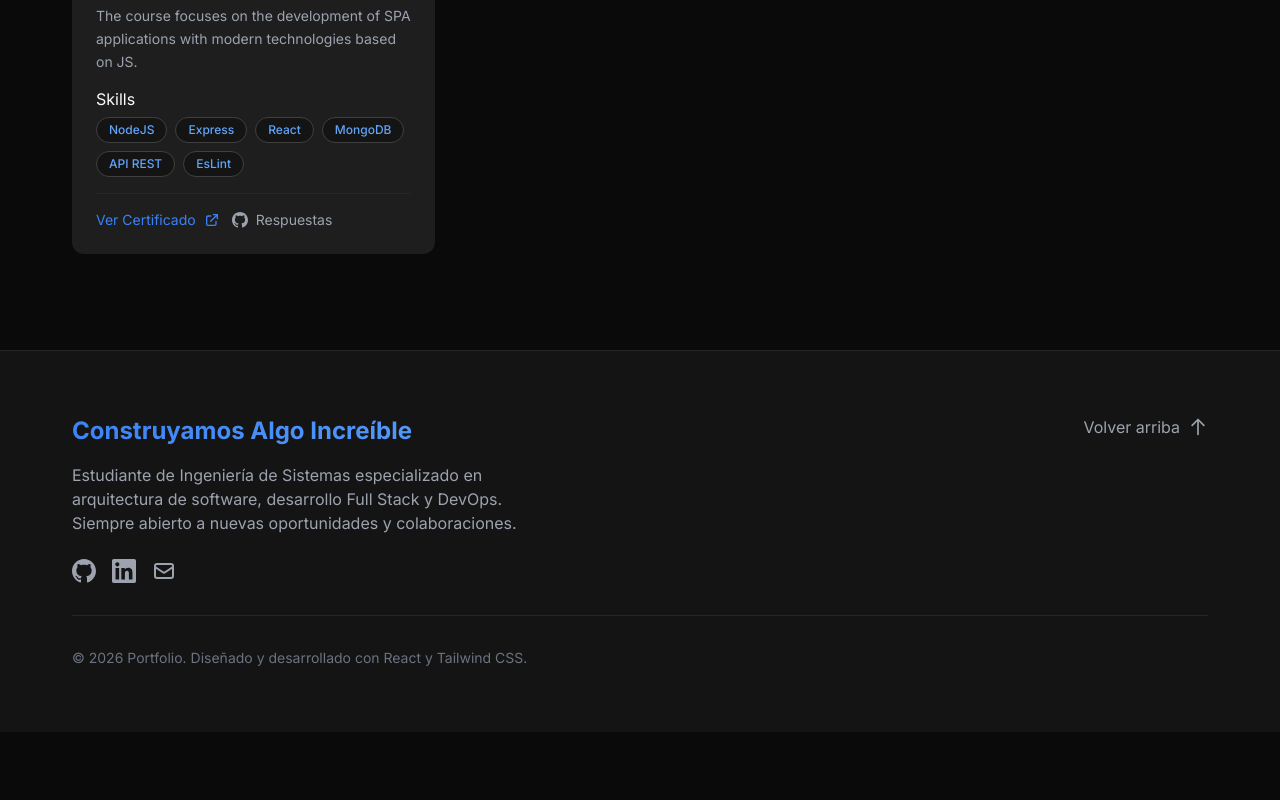
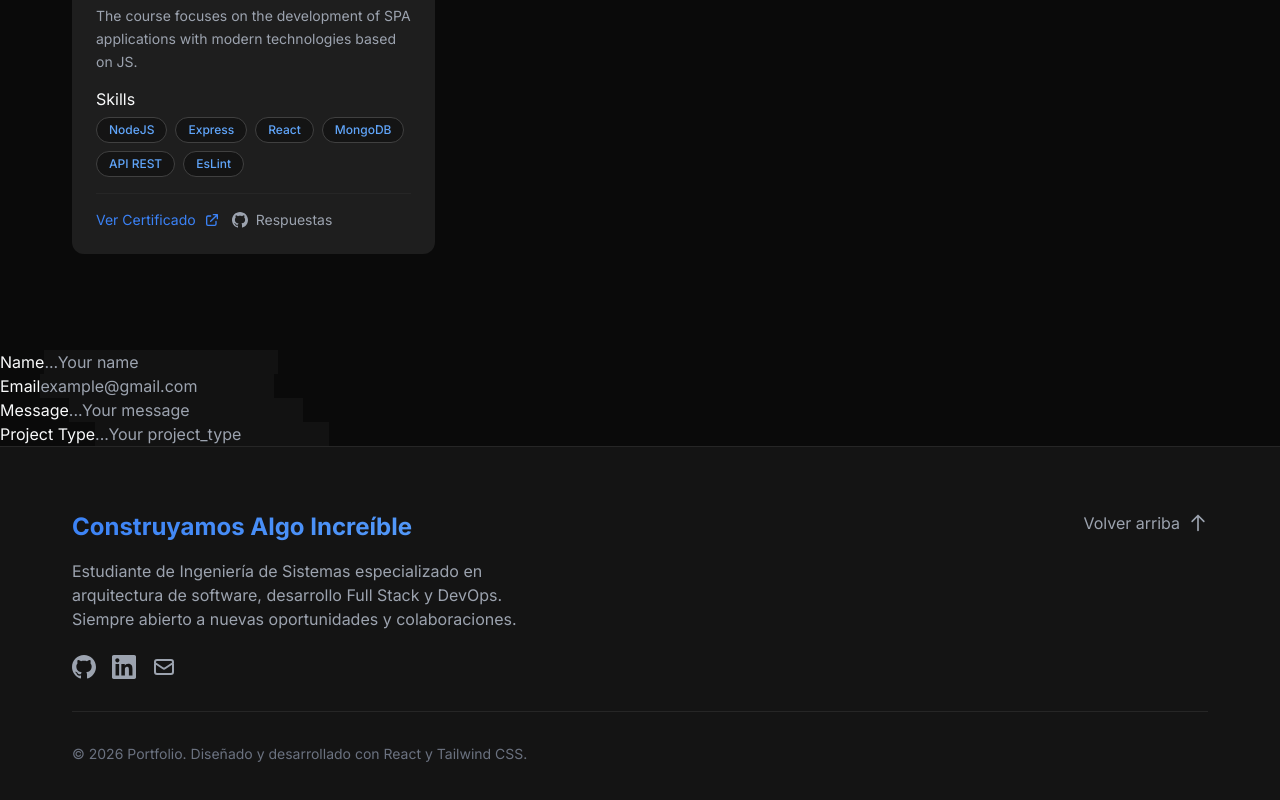
Before and after one commit to Jack1428u/portfolio, a React (Vite) app: page / in a window 1280 px wide. Shown: the part 3629-4429 px from the top of the page. Before the commit the page ends 4361 px from the top, so only its background shows below. Built offline with nearby package versions, Linux system fonts and the light colour scheme.

Commit message:
backup branch develop

```diff
--- a/src/App.jsx
+++ b/src/App.jsx
@@ -5,6 +5,7 @@ import ProjectsSection from './components/sections/ProjectsSection';
 import DemosSection from './components/sections/DemosSection';
 import Footer from './components/Footer';
 import CertificateSection from './components/sections/CertificateSection';
+import ContactForm from './components/sections/ContactForm';
 
 function App() {
   return (
@@ -16,6 +17,7 @@ function App() {
         <ProjectsSection />
         {/* <DemosSection /> */}
         <CertificateSection/>
+        <ContactForm/>
       </main>
       <Footer />
     </div>
--- /dev/null
+++ b/src/components/sections/ContactForm.jsx
@@ -0,0 +1,45 @@
+export default function ContactForm() {
+    return (
+        <>
+            <form method="POST">
+                <label for="name">Name</label>
+                <input
+                    name="name"
+                    id="name"
+                    value=""
+                    placeholder="...Your name"
+                    type="text"
+                />
+
+                <br />
+                <label for="email">Email</label>
+                <input
+                    name="email"
+                    id="email"
+                    value=""
+                    placeholder="example@gmail.com"
+                    type="email"
+                />
+
+                <br />
+                <label for="message">Message</label>
+                <input
+                    name="message"
+                    id="message"
+                    value=""
+                    placeholder="...Your message"
+                    textArea="5"
+                />
+                <br />
+
+                <label for="project_type">Project Type</label>
+
+                <input
+                    name="project_type"
+                    id="project_type"
+                    value=""
+                    placeholder="...Your project_type" />
+            </form>
+        </>
+    )
+}
```
Also changed, not shown: 2 other files (tests, documents, lock files or other folders).
